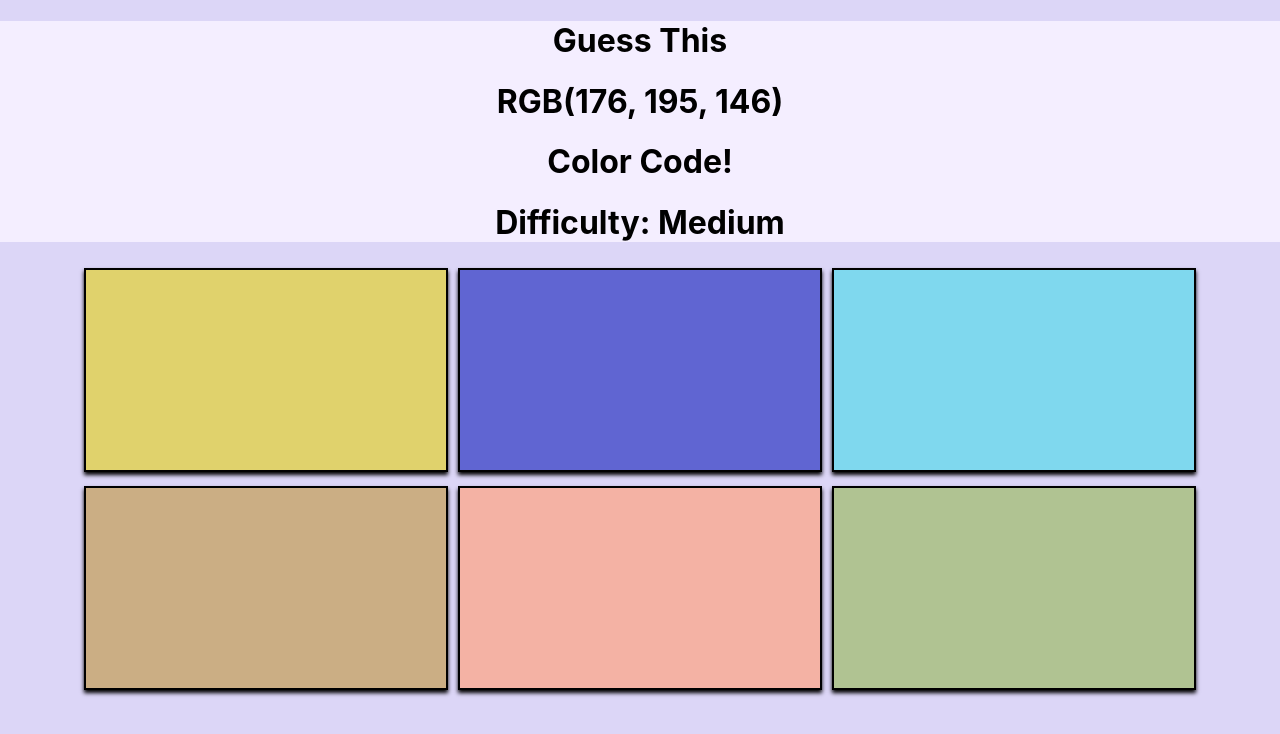
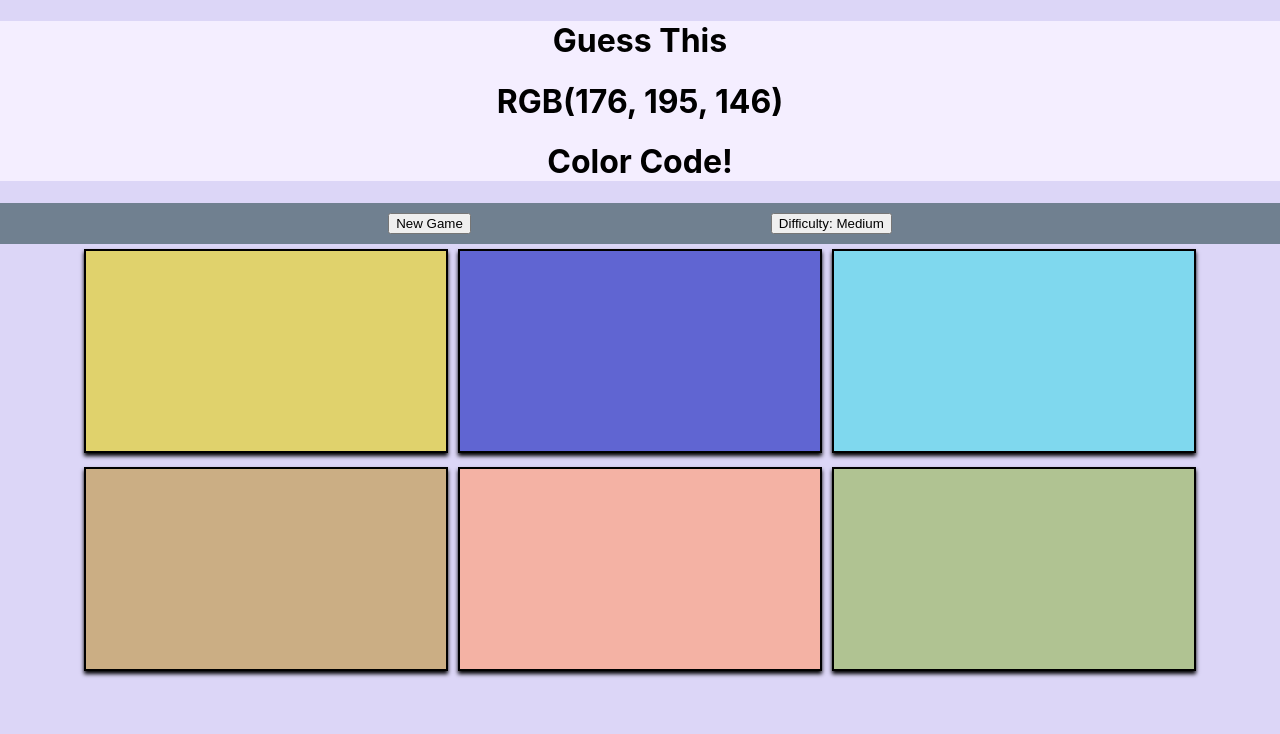
Before and after one commit to barisharslan/React-RGB, a React (Create React App) app: page / in a window 1280 px wide. Shown: the top 734 px of the page. Built offline with nearby package versions, Linux system fonts and the light colour scheme.

Commit message:
added proto new game button and difficulty changer

```diff
--- a/src/components/Header/Header.css
+++ b/src/components/Header/Header.css
@@ -4,3 +4,12 @@
     /* margin: 60px auto; */
     background-color: #f4eeff;
 }
+
+.controlBar {
+    background-color: slategray;
+}
+
+.controlBar button {
+    display: inline-block;
+    margin: 10px 150px;
+}
--- a/src/components/Header/Header.js
+++ b/src/components/Header/Header.js
@@ -2,20 +2,27 @@ import React from 'react';
 import './Header.css'
 
 const Header = ( props ) => {
-    let difficulty;
-    if (props.diff === 0) { difficulty = "Easy" }
-    else if (props.diff === 1) { difficulty = "Medium" }  // this whole part needs to be done better...
-    else if (props.diff === 2) { difficulty = "Hard" }
-    else if (props.diff === 3) { difficulty = "Extreme" }
-    else if (props.diff === 4) { difficulty = "Insane" }
-    else { difficulty = "Error" }
+    const getDifficulty = () => {
+        if (props.diff === 0) { return "Easy" }
+        else if (props.diff === 1) { return "Medium" }  // this whole part needs to be done better...
+        else if (props.diff === 2) { return "Hard" }
+        else if (props.diff === 3) { return "Extreme" }
+        else if (props.diff === 4) { return "Insane" }
+        else { return "Error" }
+    }
+
     return (
-        <div className="header">
-            <h1>Guess This</h1>
-            <h1>RGB({props.color.join(', ')})</h1>
-            <h1>Color Code!</h1>
-            <h1>Difficulty: {difficulty}</h1>
-        </div>
+        <React.Fragment>
+            <div className="header">
+                <h1>Guess This</h1>
+                <h1>RGB({props.color.join(', ')})</h1>
+                <h1>Color Code!</h1>
+            </div>
+            <div className="controlBar">
+                <button onClick={props.newGameHandler}>New Game</button>
+                <button onClick={props.diffChangedHandler}>Difficulty: {getDifficulty()}</button>
+            </div>
+        </React.Fragment>
     )
 }
 
--- a/src/containers/App.css
+++ b/src/containers/App.css
@@ -1,4 +1,3 @@
 .App {
   text-align: center;
-
 }
--- a/src/containers/App.js
+++ b/src/containers/App.js
@@ -22,18 +22,25 @@ class App extends Component {
 
   }
 
-  tileClickedHandler = ( tileIndex ) => {
+  tileClickedHandler = tileIndex => {
     // this logic can probably be improved
     if ( this.state.colors[tileIndex] === this.state.winningColor) {
       alert("VICTORY!");
       setTimeout(() => {
         this.getNewColors();
-    }, 1000);
+    }, 500);
     } else {
       const colors = [...this.state.colors];
       colors.splice(tileIndex, 1);
       this.setState({colors: colors});
     }
+  }
+
+  diffChangedHandler = () => {
+    this.setState(( prevState, props ) => {
+      return {diff: this.state.diff + 1}
+    });
+    this.getNewColors();
   }
 
   getNewColors = () => {
@@ -83,6 +90,8 @@ class App extends Component {
         <Header
           color={this.state.winningColor}
           diff={this.state.diff}
+          diffChangedHandler={this.diffChangedHandler}
+          newGameHandler={this.getNewColors}
         />
         <Tiles
           colors={this.state.colors}
```
Also changed, not shown: 1 other file (tests, documents, lock files or other folders).
